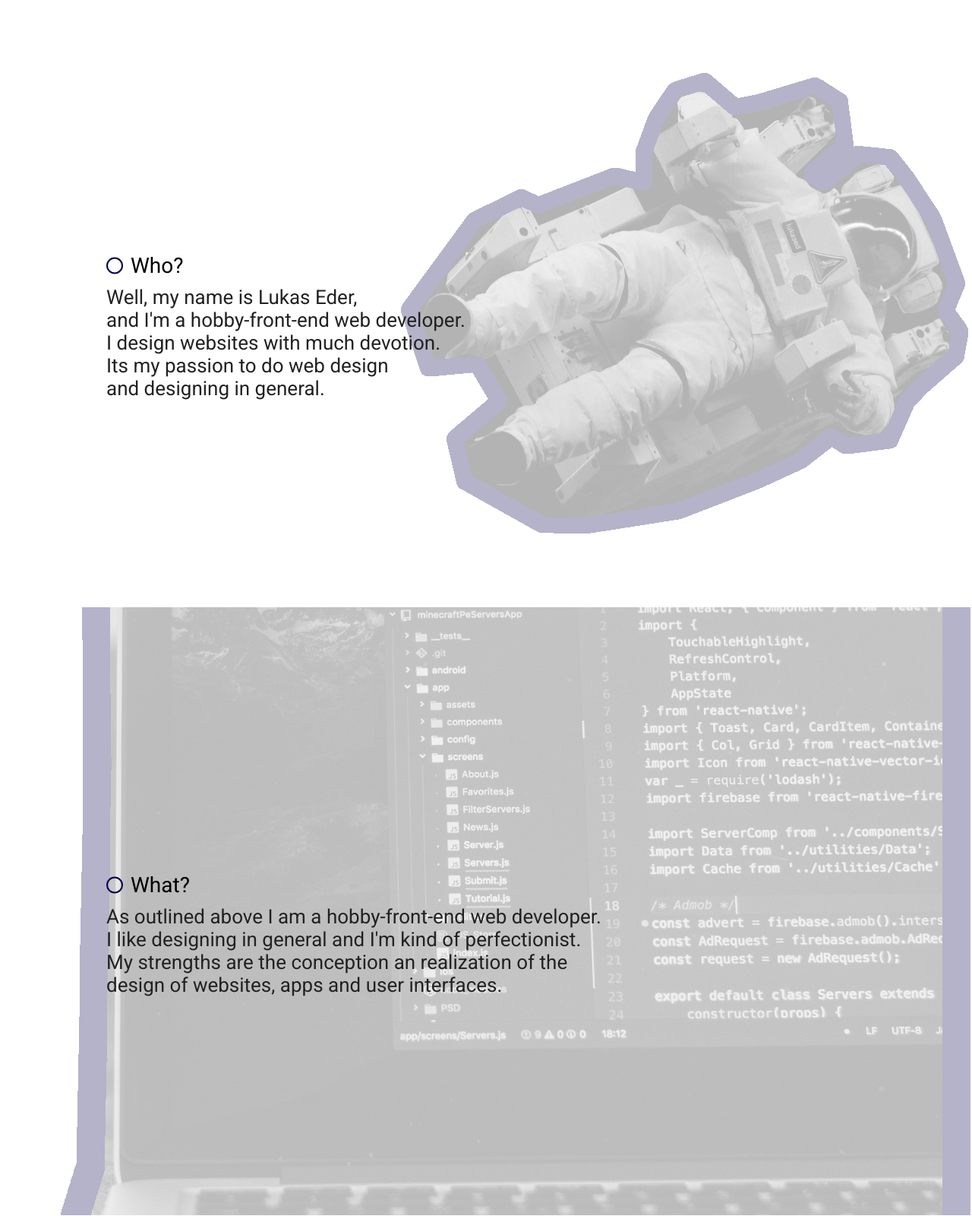
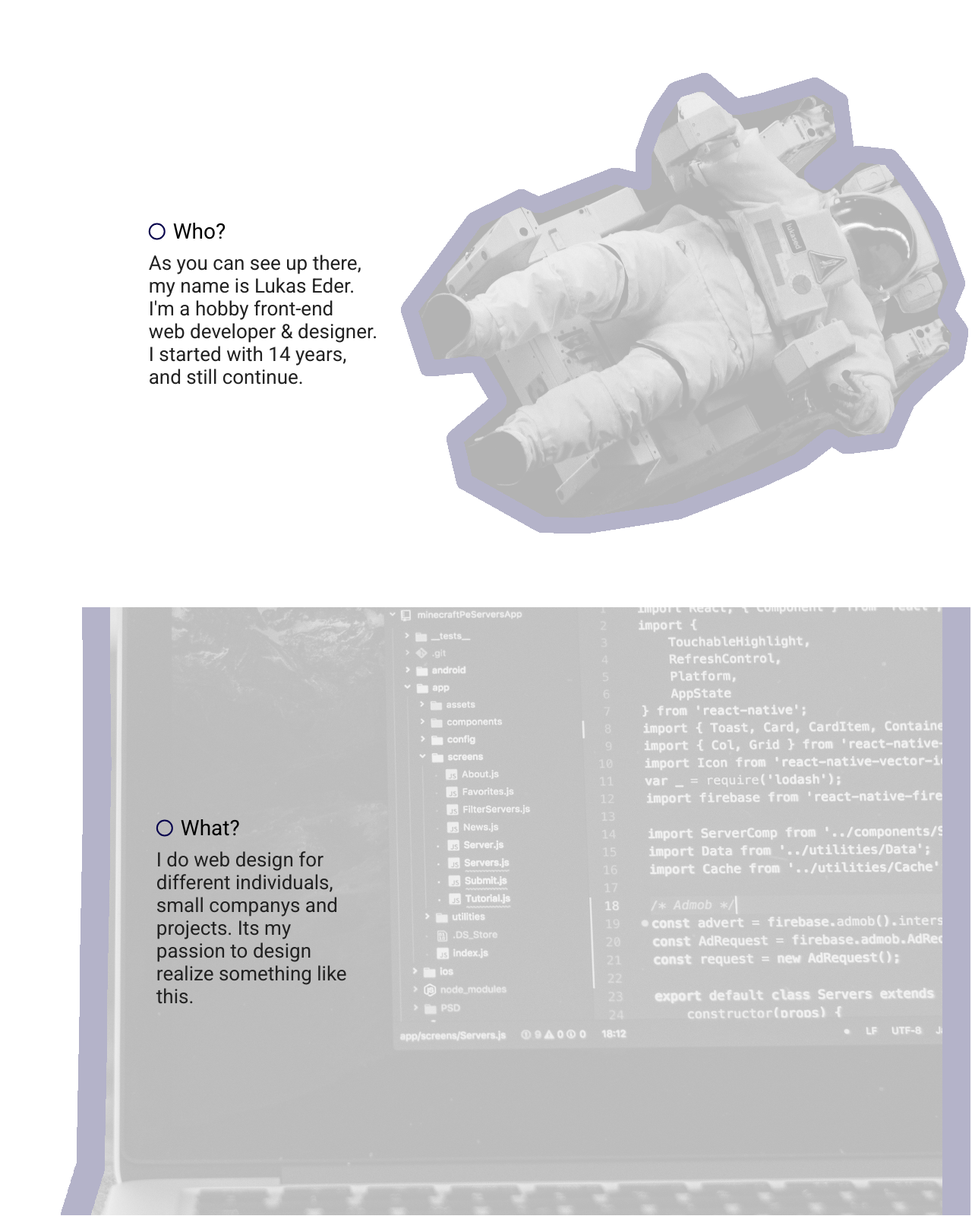
Before and after one commit to GermanKingYT/lukased.github.io, a PHP site: page / in a window 1280 px wide. Shown: the part 862-2462 px from the top of the page at 76% size. Run offline with PHP 8.4, Linux system fonts and the light colour scheme.

Commit message:
Early unstable magical release!

```diff
--- a/css/main.css
+++ b/css/main.css
@@ -100,16 +100,12 @@ section {
 }
 
 article {
-    position: relative;
-    max-width: 1000px;
-    top:50%;
-    transform: translateY(-50%);
+    position: absolute;
+    top: 50%;
+    left: 20%;
+    transform: translate(-20%, -50%);
 }
 
-article:first-child {
-    margin:0 auto 0 auto;
-    padding: 60px 0 0 0;
-}
 
 article>h1 {
     display: inline-block;
@@ -142,14 +138,14 @@ article>p {
     article>h1 {
         display: inline-block;
         vertical-align: middle;
-        font-size: 24px;
+        font-size: 26px;
         font-weight: normal;
     }
 
     article>p {
         display: block;
         margin: 10px 0 0 0;
-        font-size: 22px;
+        font-size: 24px;
         color: #222;
     }
 }
--- a/index.html
+++ b/index.html
@@ -91,11 +91,12 @@
                         <article>
                             <div class="bubble bubble-red"></div><h1>Who?</h1>
                             <p>
-                                Well, my name is Lukas Eder,<br>
-                                and I'm a hobby-front-end web developer.<br>
-                                I design websites with much devotion.<br>
-                                Its my passion to do web design <br>
-                                and designing in general.
+                                As you can see up there,<br>
+                                my name is Lukas Eder.<br>
+                                I'm a hobby front-end<br>
+                                web developer & designer.<br>
+                                I started with 14 years,<br>
+                                and still continue.
                             </p>
                         </article>
                     </section>
@@ -104,10 +105,13 @@
                         <article>
                             <div class="bubble"></div><h1>What?</h1>
                             <p>
-                                As outlined above I am a hobby-front-end web developer.<br>
-                                I like designing in general and I'm kind of perfectionist.<br>
-                                My strengths are the conception an realization of the <br>
-                                design of websites, apps and user interfaces.
+                                I do web design for<br>
+                                different individuals,<br>
+                                small companys and<br>
+                                projects. Its my<br>
+                                passion to design<br>
+                                realize something like<br>
+                                this.
                             </p>
                         </article>
                     </section>
@@ -116,12 +120,13 @@
                         <article>
                             <div class="bubble"></div><h1>Where?</h1>
                             <p>
-                                I am based in the East of Austria.<br>
-                                A small country in the middle of europe.<br>
-                                Its a very beautiful place with many trees,<br>
-                                hills and mountains and much green areas.<br>
-                                All in all a great place to be with<br>
-                                many experiences.
+                                I come from Austria.<br>
+                                The little country<br>
+                                in the center of<br>
+                                Europe. Many Grass,<br>
+                                Stone, Trees and<br>
+                                Mountains.
+
                             </p>
                         </article>
                     </section>
```
